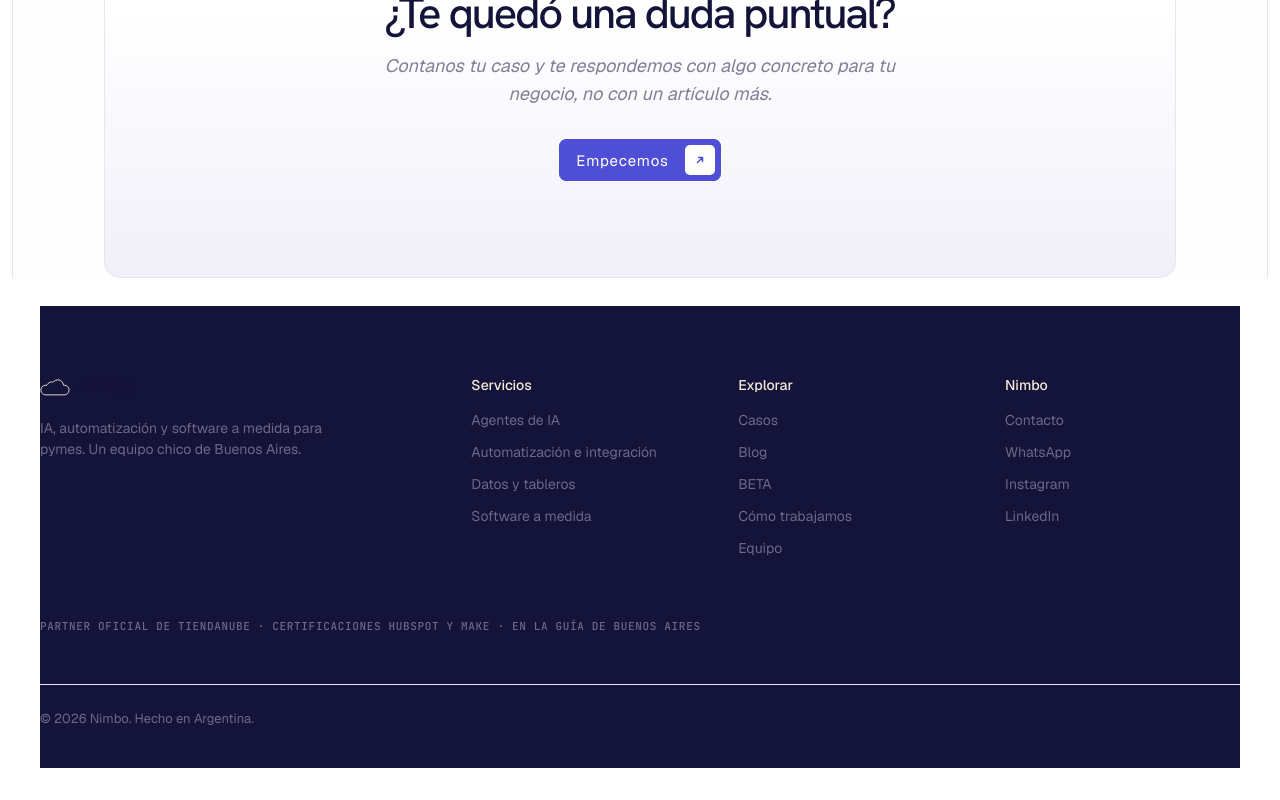
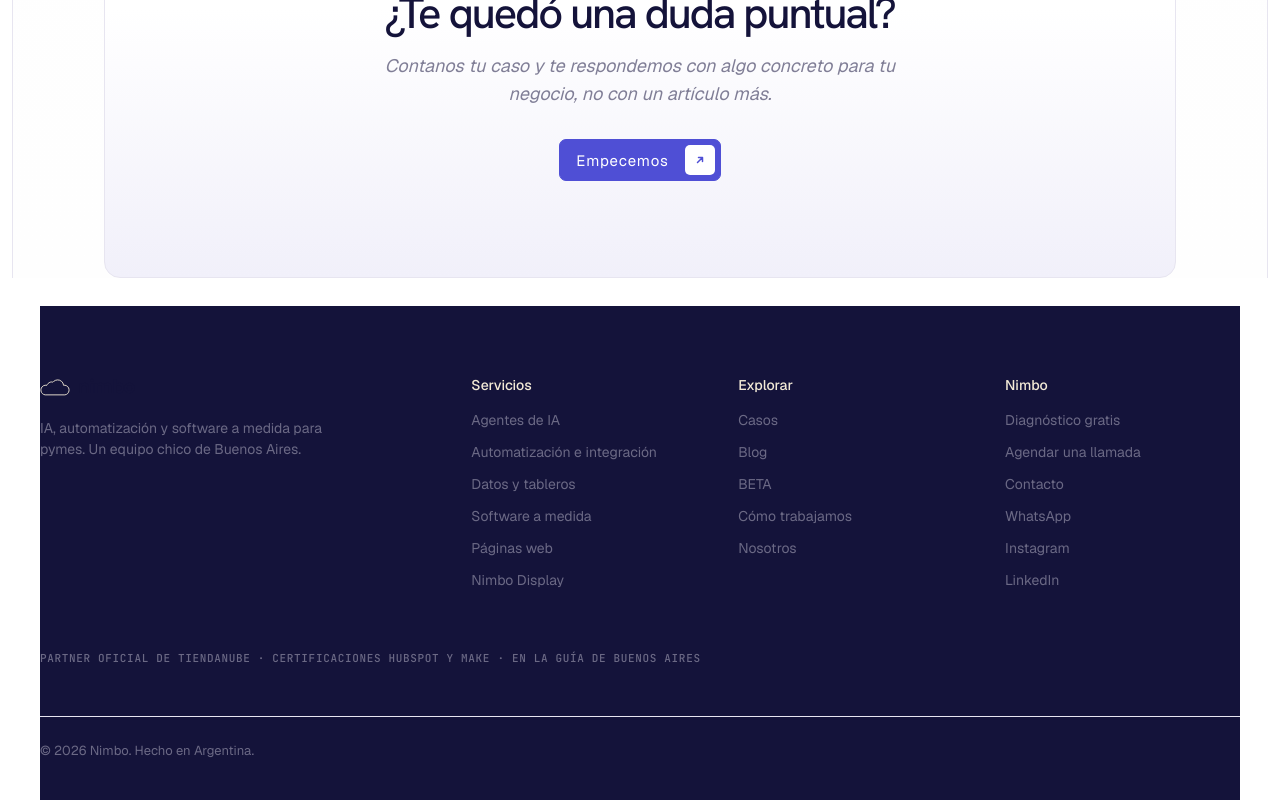
Before and after one commit to SebaDeina/NImbo_webpage, a React (Vite) app: page /blog in a window 1280 px wide. Shown: the part 2829-3629 px from the top of the page. Before the commit the page ends 3597 px from the top, so only its background shows below. Built offline with nearby package versions, Linux system fonts and the light colour scheme.

Commit message:
Footer: links a páginas web, Display, Nosotros, Diagnóstico y Agendar desde todo el sitio

```diff
--- a/src/ns/ui.jsx
+++ b/src/ns/ui.jsx
@@ -69,9 +69,9 @@ export function Footer() {
         <a href="/" className="logo"><Logo /> nimbo</a>
         <p>IA, automatización y software a medida para pymes. Un equipo chico de Buenos Aires.</p>
       </div>
-      <div><h5>Servicios</h5>{AREAS.map((a) => <a key={a.slug} href={a.path}>{a.t}</a>)}</div>
-      <div><h5>Explorar</h5><a href="/casos">Casos</a><a href="/blog">Blog</a><a href="/beta">BETA</a><a href="/#proceso">Cómo trabajamos</a><a href="/#equipo">Equipo</a></div>
-      <div><h5>Nimbo</h5><a href="/contacto">Contacto</a><a href={WA}>WhatsApp</a><a href="https://instagram.com/nimbodata">Instagram</a><a href="https://linkedin.com/company/nimboconsulting">LinkedIn</a></div>
+      <div><h5>Servicios</h5>{AREAS.map((a) => <a key={a.slug} href={a.path}>{a.t}</a>)}<a href="/desarrollo-web-pymes">Páginas web</a><a href="/display">Nimbo Display</a></div>
+      <div><h5>Explorar</h5><a href="/casos">Casos</a><a href="/blog">Blog</a><a href="/beta">BETA</a><a href="/#proceso">Cómo trabajamos</a><a href="/nosotros">Nosotros</a></div>
+      <div><h5>Nimbo</h5><a href="/diagnostico">Diagnóstico gratis</a><a href="/agendar">Agendar una llamada</a><a href="/contacto">Contacto</a><a href={WA}>WhatsApp</a><a href="https://instagram.com/nimbodata">Instagram</a><a href="https://linkedin.com/company/nimboconsulting">LinkedIn</a></div>
       <p className="foot-trust">Partner oficial de Tiendanube · Certificaciones HubSpot y Make · En la Guía de Buenos Aires</p>
       <p className="foot-bottom">© 2026 Nimbo. Hecho en Argentina.</p>
     </footer>
```
